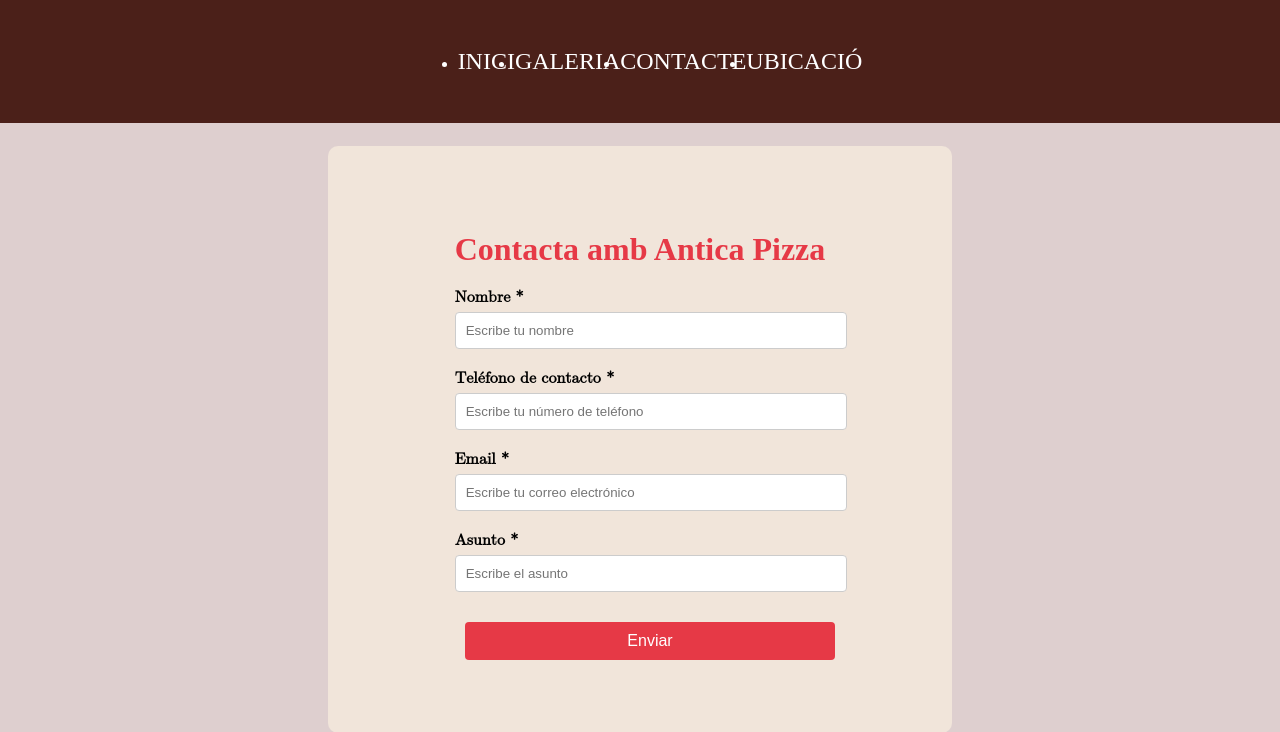
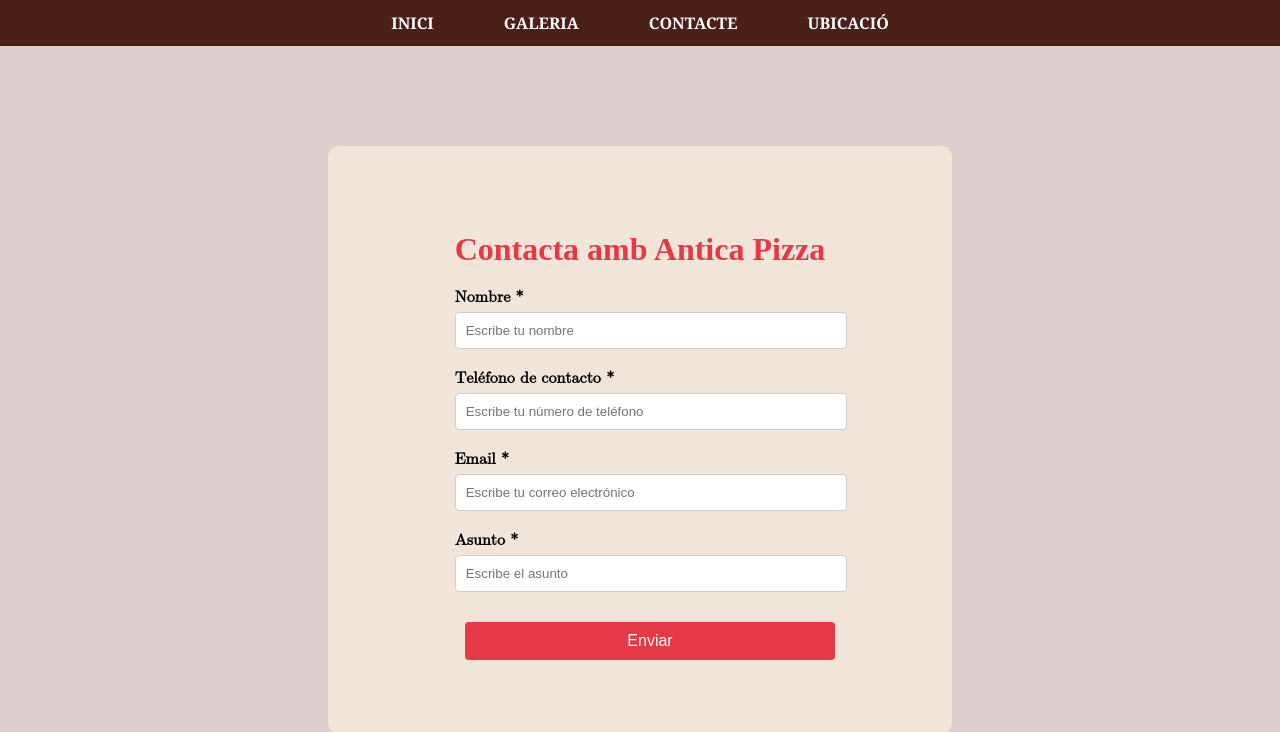
Before and after one commit to Robe124/ProjecteInicial, a PHP site: page /HTML/contacte.html in a window 1280 px wide. Shown: the top 732 px of the page. Run offline with PHP 8.4, Linux system fonts and the light colour scheme.

Commit message:
revertir cambios

```diff
--- a/frontend/CSS/general.css
+++ b/frontend/CSS/general.css
@@ -1,5 +1,3 @@
-/* NAVEGADOR */
-
 header {
   color: white;
   padding: 12px 0;
@@ -11,55 +9,56 @@
   box-sizing: border-box; /* Asegura que los paddings no rompan el diseño */
 }
 
-.menu-toggle {
-  display: none; /* Ocultar en escritorio */
-  font-size: 30px;
-  color: white;
-  cursor: pointer;
-  padding: 10px;
-  background: transparent;
+nav ul {
+list-style-type: none;
+display: flex;
+justify-content: center;
+padding: 0;
+margin: 0;
+width: 100%;
 }
 
-/* Menú horizontal en pantallas grandes */
-nav ul {
-  display: flex; /* Mostrar en línea en escritorio */
-  justify-content: center;
-}
-
-/* Menú desplegable */
-#navList {
-  display: none; /* Ocultar el menú por defecto */
-  flex-direction: column; /* Colocar los elementos en columna */
-  position: fixed; /* Posicionarlo fijo en la pantalla */
-  top: 0; /* Comenzar desde la parte superior */
-  left: 0; /* Comenzar desde la izquierda */
-  width: 100%; /* Ancho completo */
-  height: 100%; /* Alto completo */
-  background-color: rgba(55, 9, 0, 0.9); /* Fondo oscuro semi-transparente */
-  z-index: 999; /* Colocar encima de otros elementos */
-  padding-top: 50px; /* Espacio en la parte superior */
-  box-shadow: 0 0 10px rgba(0, 0, 0, 0.5); /* Sombra del menú */
-}
-
-/* Enlaces en el menú */
 nav ul li {
-  margin: 20px 0; /* Espaciado vertical */
-  text-align: center; /* Centrar texto */
+margin: 0 20px; /* Ajuste del margen para evitar grandes espacios */
 }
 
 nav ul li a {
-  font-size: 24px; /* Tamaño de fuente para móviles */
-  color: white; /* Color del texto */
-  text-decoration: none; /* Sin subrayado */
+color: white;
+text-decoration: none;
+padding: 10px 15px;
+font-family: 'Georgia', serif;
+font-weight: bold;
+transition: background-color 0.3s ease, color 0.3s ease;
 }
 
-/* Mostrar botón del menú y gestionar la visibilidad del menú en dispositivos móviles */
+nav ul li a:hover {
+background-color: rgba(255, 0, 0, 0.131);
+color: #ffffff;
+border-radius: 5px;
+}
+
 @media (max-width: 768px) {
-  .menu-toggle {
-      display: block; /* Mostrar el botón en móviles */
-  }
+nav ul {
+  flex-direction: column;
+  align-items: center;
+}
 
-  #navList.active {
-      display: flex; /* Mostrar el menú cuando está activo */
-  }
+nav ul li {
+  margin: 10px 0;
 }
+
+nav ul li a {
+  padding: 8px 10px;
+}
+}
+
+
+
+footer {
+  text-align: center;
+  padding: 10px 0;
+  background-color: #370900;
+  position: relative;
+  bottom: 0;
+  width: 100%;
+}
--- a/frontend/HTML/contacte.html
+++ b/frontend/HTML/contacte.html
@@ -3,8 +3,8 @@
 <head>
     <meta charset="UTF-8">
     <meta name="viewport" content="width=device-width, initial-scale=1.0">
-    <link rel="stylesheet" href="/frontend/CSS/contacte.css">
-    <link rel="stylesheet" href="/frontend/CSS/general.css">
+    <link rel="stylesheet" href="../CSS/contacte.css">
+    <link rel="stylesheet" href="../CSS/general.css">
     <title>Document</title>
 </head>
 <body>
```
Also changed, not shown: frontend/HTML/index.html (+7 -8 lines), frontend/CSS/contacte.css (line endings or trailing spaces), frontend/CSS/index.css (line endings or trailing spaces), frontend/CSS/menu.css (line endings or trailing spaces).
